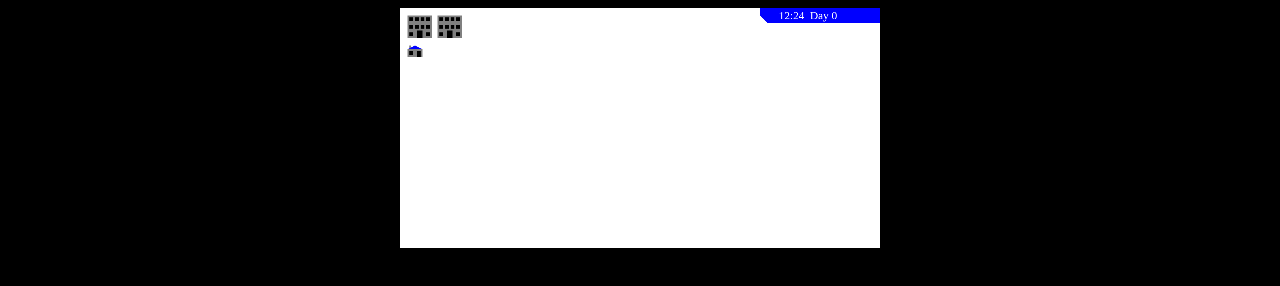
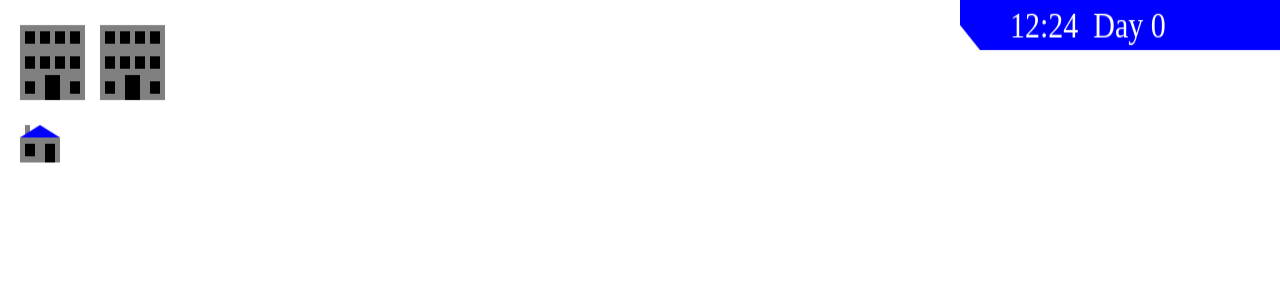
Before and after one commit to logan-neyt/loadshedding-game, a plain HTML site: page index.html in a window 1280 px wide. Drawn offline with Linux system fonts and the light colour scheme.

Commit message:
Fix canvas positioning
Redid the CSS, the old CSS was really mucking things up.

```diff
--- a/style.css
+++ b/style.css
@@ -1,11 +1,15 @@
-body {
-  background: black;
+* {
+  margin: 0;
+  padding-left: 0;
+}
+
+html, body {
+  width: 100%;
+  height: 100%;
 }
 
 canvas {
-  background: white;
   width: 100%;
-  max-width: 480px;
-  margin: auto;
+  height: 100%;
   display: block;
 }
```
